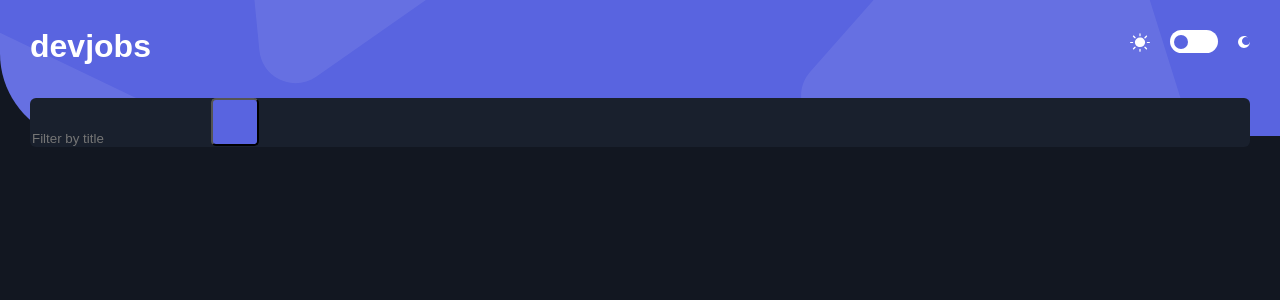
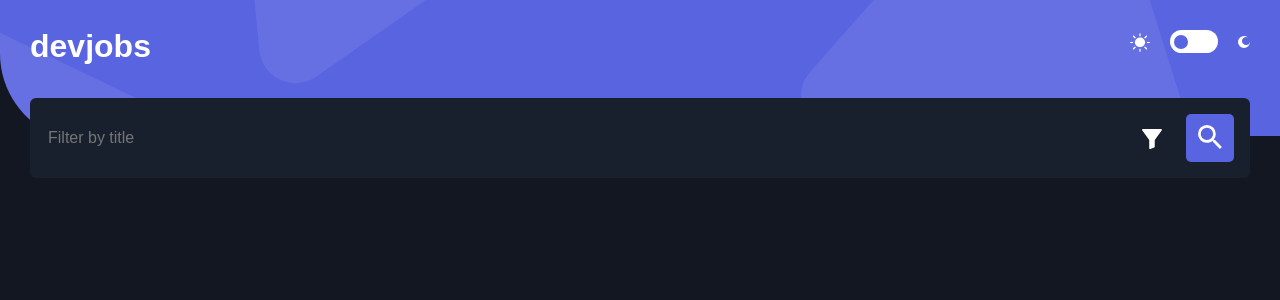
Before and after one commit to harrisonJones12/github-jobs, a React (Create React App) app: page / in a window 1280 px wide. Shown: the top 300 px of the page. Built offline with nearby package versions, Linux system fonts and the light colour scheme.

Commit message:
add styles, and icons to the saerch bar and use form element

```diff
--- a/src/components/SearchBar/SearchBar.jsx
+++ b/src/components/SearchBar/SearchBar.jsx
@@ -1,13 +1,38 @@
 const SearchBar = () => {
+  const filterIcon = (
+    <svg width="20" height="20" xmlns="http://www.w3.org/2000/svg">
+      <path
+        d="M19.108 0H.86a.86.86 0 00-.764.455.833.833 0 00.068.884l6.685 9.202.007.01c.242.32.374.708.375 1.107v7.502a.825.825 0 00.248.594.865.865 0 00.942.18l3.756-1.4c.337-.1.56-.41.56-.784v-6.092c0-.399.132-.787.375-1.108l.007-.009 6.685-9.202c.19-.26.217-.6.068-.884A.86.86 0 0019.108 0z"
+        fill="#fff"
+        fill-rule="nonzero"
+      />
+    </svg>
+  );
+
+  const searchIcon = (
+    <svg width="24" height="24" xmlns="http://www.w3.org/2000/svg">
+      <path
+        d="M17.112 15.059h-1.088l-.377-.377a8.814 8.814 0 002.15-5.784A8.898 8.898 0 008.898 0 8.898 8.898 0 000 8.898a8.898 8.898 0 008.898 8.899c2.211 0 4.23-.808 5.784-2.143l.377.377v1.081l6.845 6.832 2.04-2.04-6.832-6.845zm-8.214 0A6.16 6.16 0 118.9 2.737a6.16 6.16 0 010 12.322z"
+        fill="#fff"
+        fill-rule="nonzero"
+      />
+    </svg>
+  );
+
   return (
     <>
-      <div className="search">
-        <input
-          type="text"
-          className="search-field"
-          placeholder="Filter by title"
-        />
-        <button className="search-button"></button>
+      <div className="search-container">
+        <form className="search-form">
+          <input
+            type="text"
+            className="search-field"
+            placeholder="Filter by title"
+          />
+          <div className="icon-button-group">
+            {filterIcon}
+            <button className="search-button">{searchIcon}</button>
+          </div>
+        </form>
       </div>
     </>
   );
--- a/src/components/SearchBar/SearchBar.scss
+++ b/src/components/SearchBar/SearchBar.scss
@@ -1,14 +1,21 @@
-.search {
+.search-container {
   background-color: #19202d;
   border-radius: 6px;
   height: 80px;
   box-sizing: border-box;
   margin-top: 36px;
 
+  .search-form {
+    padding: 16px;
+    display: flex;
+    justify-content: space-between;
+
     .search-field {
       background: transparent;
       border: none;
       color: #fff;
+      font-size: 16px;
+      width: 105px;
     }
 
     .search-button {
@@ -16,5 +23,8 @@
       height: 48px;
       background: #5964e0;
       border-radius: 5px;
+      border: none;
+      margin-left: 24px;
     }
   }
+}
```
Lines whose indentation alone changed are shown as unchanged.
